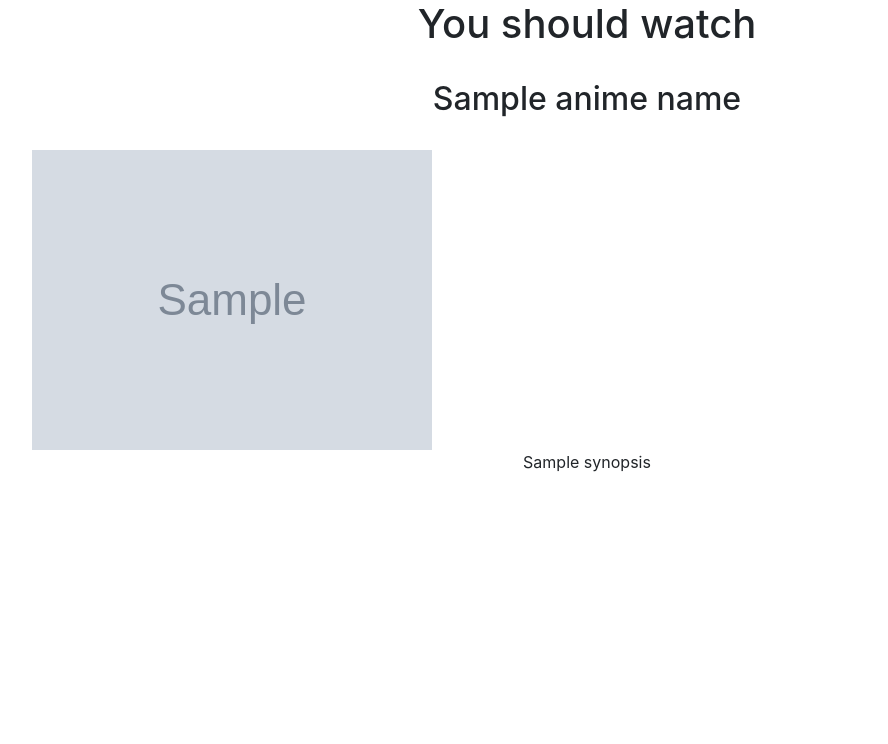
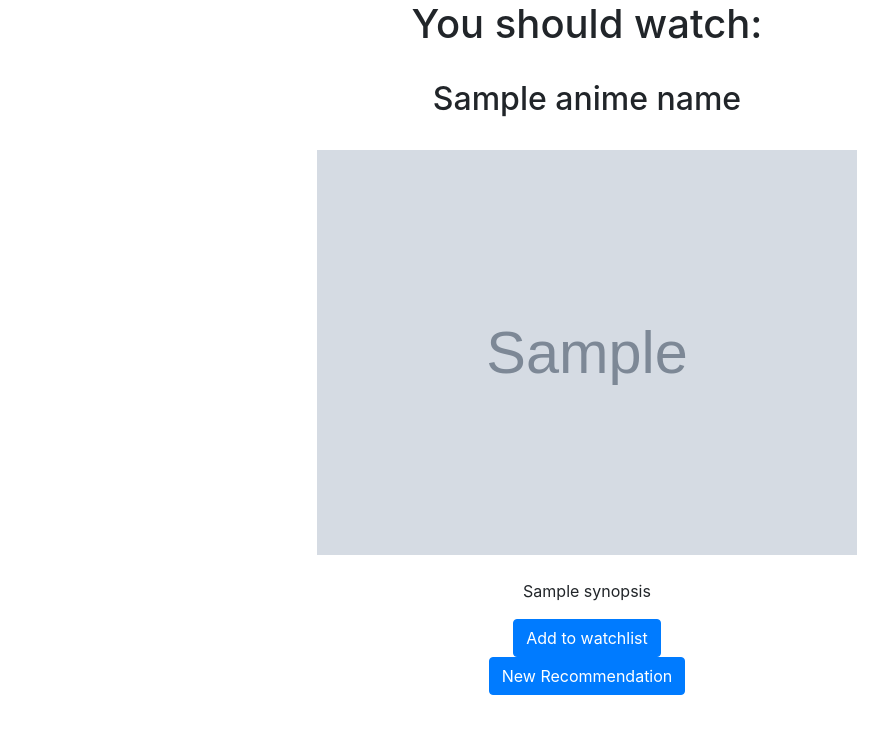
Before and after one commit to jjxliann/animerecc, a Flask app: template website/templates/random.html in a window 1280 px wide. Shown: the part 56-800 px from the top of the page, without its empty margins (53-941 px from the left). Run offline with Flask 3, Linux system fonts and the light colour scheme; the template is opened without the code that fills it: most values are stand-ins (such as "Sample title", 1, 10 or a date in 2020); grey boxes marked "Sample" are stand-in pictures; some libraries are stand-ins or nearby versions.

Commit message:
random works and delete works, fix random button on home page and fix add from search.

```diff
--- a/website/randomFunctions.py
+++ b/website/randomFunctions.py
@@ -23,5 +23,7 @@ def animeSynopsis():
 
 
 
+
+
 """print(names)
 print(names[0]['title'])"""
--- a/website/templates/base.html
+++ b/website/templates/base.html
@@ -1,5 +1,9 @@
 <!DOCTYPE html>
 <html>
+
+
+
+
   <head>
     <meta charset="utf-8" />
     <meta name="viewport" content="width=device-width, initial-scale=1" />
--- a/website/templates/home.html
+++ b/website/templates/home.html
@@ -2,7 +2,7 @@
 
 {% block content%}
 
-<h1 align="center">Get Random Reccomendation</h1>
+<h1 align="center">Get Random Recommendation</h1>
 <br></br>
       {{randomAnime}}
 <div style="text-align: center; border: 1px transparent">
@@ -11,7 +11,9 @@
 
 
 
-<h1 align="center">Reccomendations</h1>
+<h1 align="center">Recommendation</h1>
+
+
 
 
 
--- a/website/templates/random.html
+++ b/website/templates/random.html
@@ -1,17 +1,36 @@
 {% extends "base.html" %}{% block title %}Changed{% endblock %}
 
 {% block content%}
-<head><h1 align="center">You should watch</h1></head>
+<head><h1 align="center">You should watch:</h1></head>
 <br>
 
+<style>
+    #button1 , #button2{
+      display: inline-block;
+    }
+
+    .center {
+  display: block;
+  margin-left: auto;
+  margin-right: auto;
+  width: 50%;
+}
+  </style>
 
 <body>
-    <div>
+    <div class="container">
 <h2 style="text-align:center">{{animeName}}</h2>
 <br>
-<img src="{{image}}" style="text-align:center">
+<img src="{{image}}" class="center">
 <br>
 <p style="text-align:center">{{synopsis}}</p>
-    </div>
+
+<div class="text-center">
+<form method="POST">
+<button class="btn btn-primary" id="button1" name="animeRecc" type="submit" value="{{animeName}}">Add to watchlist</button>
+</form>
+<a href="{{ url_for('views.random') }}"><button class="btn btn-primary" id="button2" >New Recommendation</button></a>
+</div>
+</div>
 </body>
 {% endblock %}
```
Also changed, not shown: website/views.py (+11 -3 lines), website/database.db.
